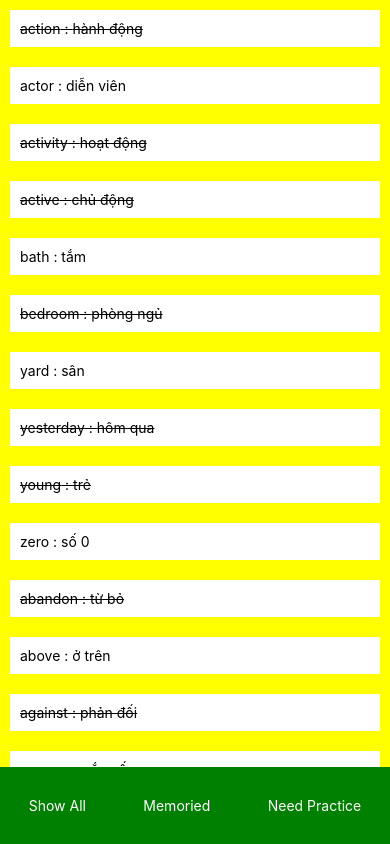
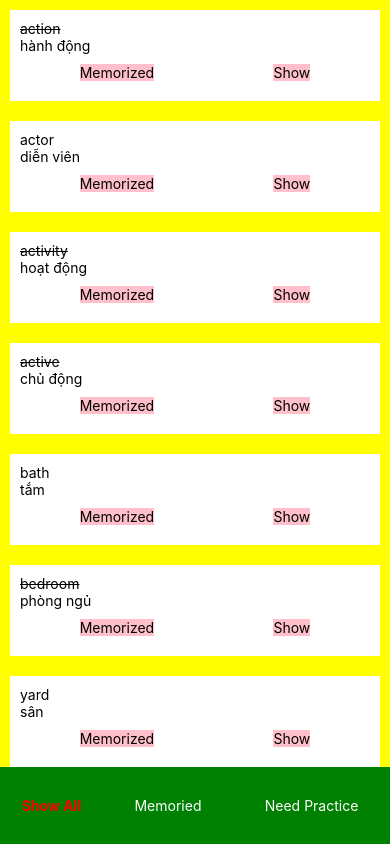
Before and after one commit to nguyentriencf/Vocabolary-App, a React Native app in the folder My-Word/: screen / in a window 390 px wide. Built offline with nearby package versions, Linux system fonts and the light colour scheme.

Commit message:
add memorized function

```diff
--- a/My-Word/App.tsx
+++ b/My-Word/App.tsx
@@ -39,8 +39,26 @@ const defaultArrWords = {
 
 // reducer
 const reducer = (state= defaultArrWords, action) => {
+switch(action.type) {
+case 'FILTER_SHOW_ALL':
+  return {...state,filterStatus:'SHOW_ALL'};
+case 'FILTER_MEMORIED':
+  return {...state,filterStatus:'MEMORIED'};
+case 'FILTER_NEED_PRACTICE':
+  return {...state,filterStatus:'NEED_PRACTICE'};
+case 'MIMORIZIED':
+  return {...state,
+  arrWords: state.arrWords.map(e => {
+    if(e.id !== action.id) return e;
+    return {...e,memorized:true}
+  })
+};
+defalt:
+  break;
+
+
+}
 return state;
-
 }
 
 // create store
--- a/My-Word/Component/Filter.js
+++ b/My-Word/Component/Filter.js
@@ -1,22 +1,35 @@
 import React, { Component } from "react";
 import {View,Text,TouchableOpacity, StyleSheet} from "react-native"
+import {connect} from 'react-redux'
 
-export default class Filter extends Component {
+ class Filter extends Component {
+        getTextStyle(statusName) {
+        const {myFilterStatus} = this.props;
+        if(statusName === myFilterStatus) return {color:'red', fontWeight:'bold',}
+        return styles.buttonText;
+    }
+    setFilterStatus(actionType){
+        this.props.dispatch({type: actionType})
+        /* khi dispatch được gọi các action trong hàm reducer sẽ được chạy và từ đáy nó sẽ xác định
+        các action cần thay đổi bằng các tham số truyền vào và set cho thuộc tính type của action
+        bằng các tham sô truyền vào
+        */
+    }
 render(){
     return(
             <View style={styles.container}>
-                    <TouchableOpacity>
-                        <Text style={styles.buttonText}>
+                <TouchableOpacity onPress={()=> this.setFilterStatus('FILTER_SHOW_ALL')}>
+                    <Text style={this.getTextStyle('SHOW_ALL')}>
                         Show All
                     </Text>
-                    </TouchableOpacity>
-                       <TouchableOpacity>
-                        <Text style={styles.buttonText}>
+                </TouchableOpacity >
+                    <TouchableOpacity onPress={()=> this.setFilterStatus('FILTER_MEMORIED')}>
+                    <Text style={this.getTextStyle('MEMORIED')}>
                         Memoried
                     </Text>
                 </TouchableOpacity>
-                       <TouchableOpacity>
-                        <Text style={styles.buttonText}>
+                    <TouchableOpacity onPress={()=> this.setFilterStatus('FILTER_NEED_PRACTICE')}>
+                    <Text style={this.getTextStyle('NEED_PRACTICE')}>
                         Need Practice
                     </Text>
                 </TouchableOpacity>
@@ -24,6 +37,14 @@ export default class Filter extends Component {
     )
 }
 }
+
+function mapStateProps(state) {
+    return {
+        myFilterStatus:state.filterStatus
+    }
+}
+
+export default connect(mapStateProps)(Filter)
 
 const styles = StyleSheet.create({
 container: {
--- a/My-Word/Component/Main.js
+++ b/My-Word/Component/Main.js
@@ -4,17 +4,21 @@ import {connect} from "react-redux";
 import Word from "./Word";
 import Filter from "./Filter";
  class Main extends Component {
+      getWordList(){
+          const{myFilter, myWords} = this.props;
+          if(myFilter ==='MEMORIED') return myWords.filter(e => e.memorized)
+          if(myFilter ==='NEED_PRACTICE') return myWords.filter(e => !e.memorized)
+          return myWords;
+    }
     render(){
         return(
-
             <View style={{backgroundColor:'yellow', flex:1,alignSelf:'stretch', justifyContent:'center'}}>
                 <View style={{flex:10}}>
-                     <FlatList data={this.props.myWords}
+                     <FlatList data={this.getWordList()}
                 renderItem={({item})=><Word myWord={item}/>}
                 keyExtractor={item => item.id}/>
                 </View>
                 <Filter/>
-
             </View>
         )
     }
--- a/My-Word/Component/Word.js
+++ b/My-Word/Component/Word.js
@@ -1,24 +1,57 @@
 import React, { Component } from "react";
-import {View, Text, StyleSheet} from "react-native";
+import {View, Text, StyleSheet, TouchableOpacity} from "react-native";
+import {connect} from 'react-redux'
 
-export default class Word extends Component {
+ class Word extends Component {
+    getMimorizedWord(){
+       this.props.dispatch({
+           type: 'MIMORIZIED',
+           id:this.props.myWord.id
+       });
+   }
     render() {
         const {id, en, vn, memorized} = this.props.myWord;
         const textDecorationLine = memorized ? 'line-through' : 'none';
         return(
             <View  style={Styles.container}>
                 <Text key={id} style={{textDecorationLine}}>
-                    {en} : {vn}
+                    {en}
                 </Text>
+                <Text>
+                    {vn}
+                </Text>
+                <View style={Styles.controller}>
+                    <TouchableOpacity
+                    style={Styles.button}
+                     onPress={this.getMimorizedWord.bind(this)}>
+                        <Text>Memorized</Text>
+                    </TouchableOpacity>
+                    <TouchableOpacity style={Styles.button}>
+                        <Text>
+                            Show
+                        </Text>
+                    </TouchableOpacity>
+                </View>
             </View>
         )
     }
 }
+
+export default connect()(Word)
 
 const Styles = StyleSheet.create({
     container: {
         backgroundColor:'white',
         padding:10,
         margin:10
+    },
+    controller: {
+        flexDirection:'row',
+        justifyContent:'space-around'
+    },
+    button: {
+        backgroundColor:'pink',
+        pading:10,
+        margin:10
     }
 })
```
Lines whose indentation alone changed are shown as unchanged.
